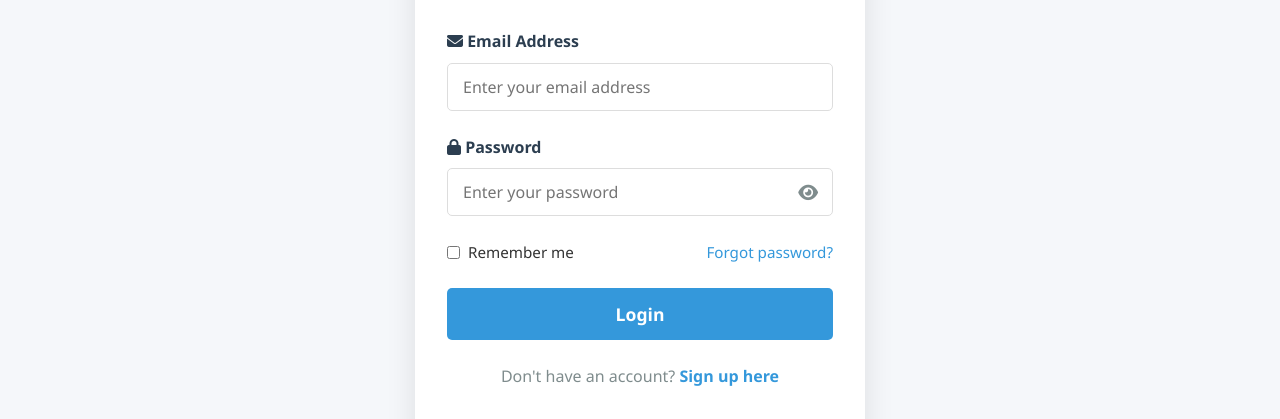
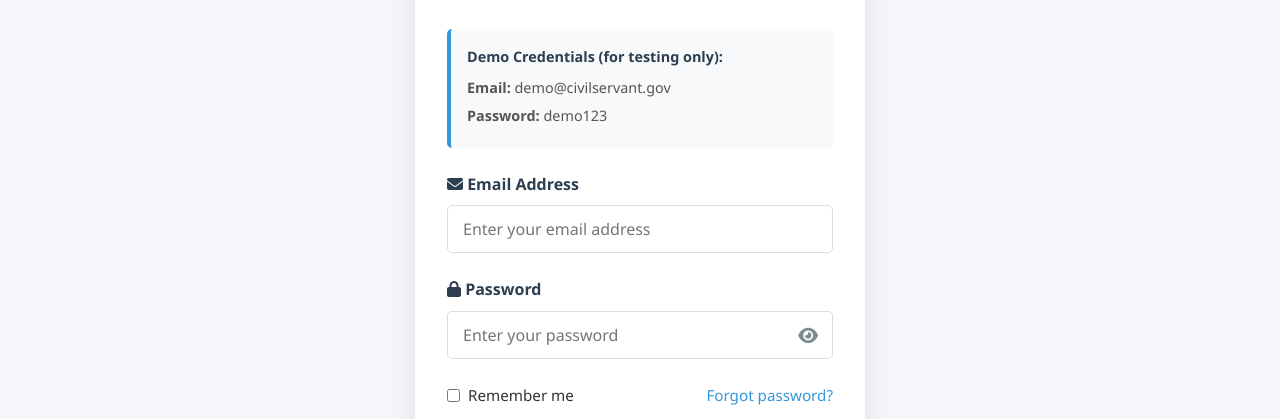
Before and after one commit to Victor5Muhakeya/civil_servant, a plain HTML site: page login.html in a window 1280 px wide. Shown: the part 267-686 px from the top of the page. Drawn offline with Linux system fonts and the light colour scheme.

Commit message:
adding a hint to login

```diff
--- a/login.html
+++ b/login.html
@@ -272,12 +272,7 @@
                 <li><a href="index.html">Home</a></li>
                 <li><a href="login.html" class="active">Login</a></li>
                 <li><a href="signup.html">Sign Up</a></li>
-                <!--
-                <li><a href="homescreen.html">Dashboard</a></li>
-                <li><a href="relocation.html">Relocation</a></li>
-                <li><a href="swap.html">Swap</a></li>
-                <li><a href="resignation.html">Resignation</a></li>
-            -->
+
             </ul>
             <div class="hamburger">
                 <span class="bar"></span>
@@ -296,20 +291,20 @@
 
             <div class="login-form">
                 <!-- Demo credentials for testing -->
-                <!--
+
                 <div class="demo-credentials">
-                    <h4>Demo Credentials (for testing):</h4>
+                    <h4>Demo Credentials (for testing only):</h4>
                     <p><strong>Email:</strong> demo@civilservant.gov</p>
                     <p><strong>Password:</strong> demo123</p>
                 </div>
-                  -->
 
-                <!-- Error message placeholder (hidden by default) -->
+
+                <!-- Error message placeholder  -->
                 <div id="error-message" class="alert alert-error" style="display: none;">
                     Invalid email or password. Please try again.
                 </div>
 
-                <!-- Success message placeholder (hidden by default) -->
+                <!-- Success message placeholder  -->
                 <div id="success-message" class="alert alert-success" style="display: none;">
                     Login successful! Redirecting...
                 </div>
```
Also changed, not shown: index.html (+1 -5 lines).
